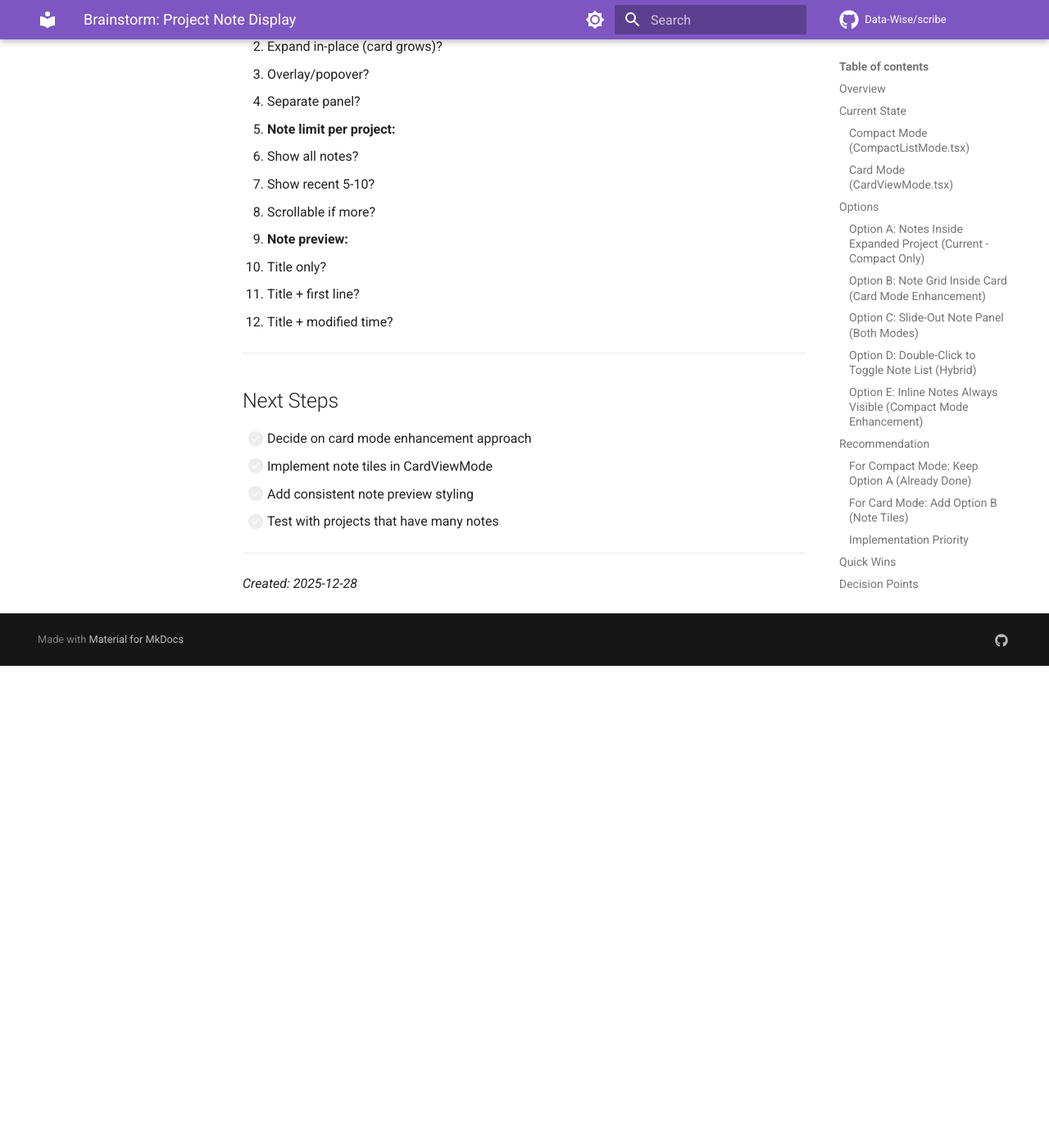
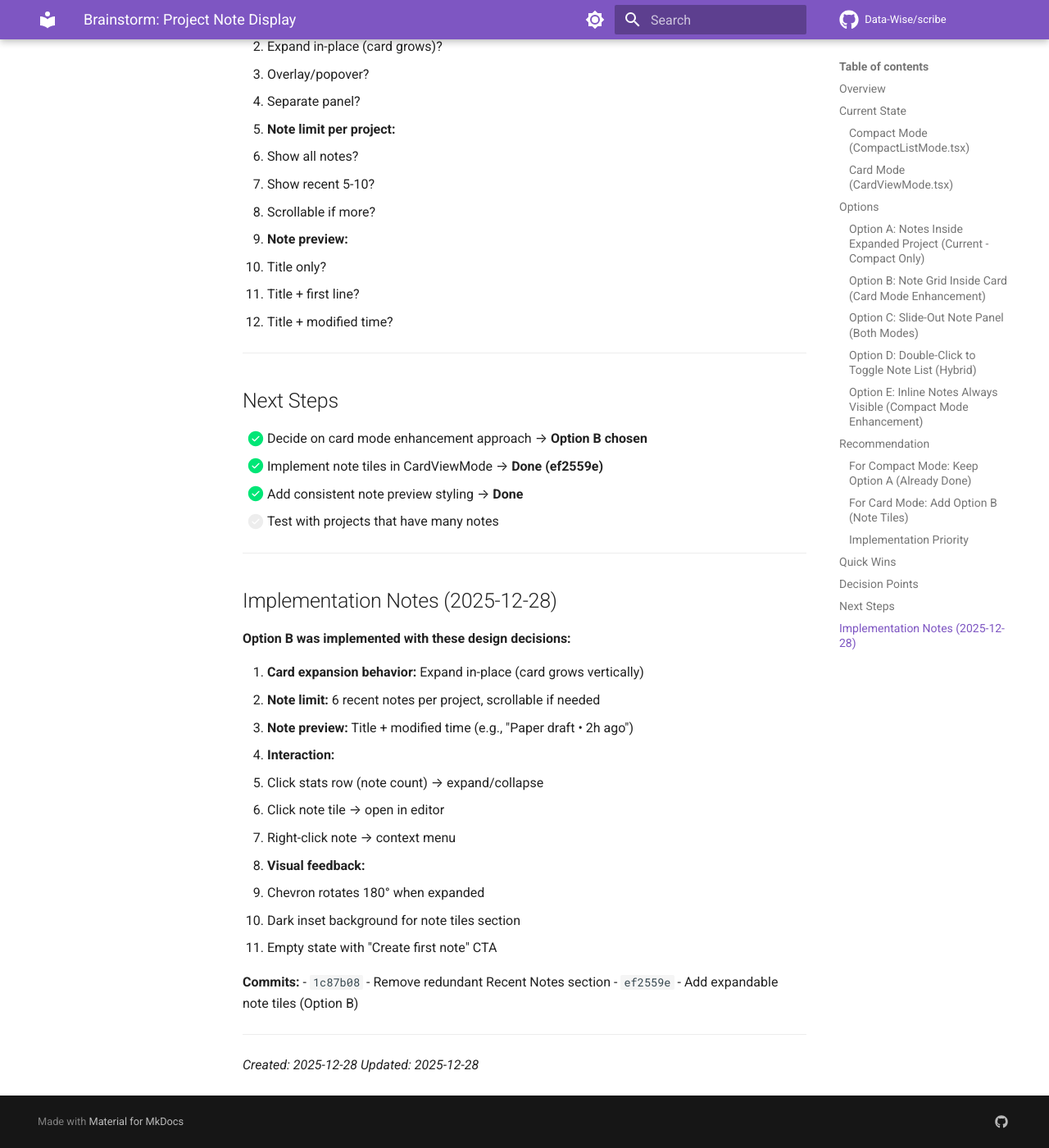
Before and after one commit to Data-Wise/scribe, an MkDocs documentation site: the page built from docs/planning/BRAINSTORM-PROJECT-NOTE-DISPLAY.md, in a window 1280 px wide and 1400 px high, scrolled down 4145 px. Shown: the whole window at 82% size. Built offline with MkDocs 1.6.1 and Material for MkDocs 9.7.7, drawn with Linux system fonts in a browser that asks for light colours; comment, search, counter and statistics services are not loaded; before the commit the page ends 4957 px from its top, so only the background shows below that.

Commit message:
docs: Update planning docs with Option B implementation notes
- Mark Option B tasks as complete in brainstorm doc
- Add implementation notes (design decisions, commits)
- Update .STATUS with Phase 1.5 completion (35% progress)
- Sprint 25 now includes Project Note Display phase

🤖 Generated with [Claude Code](https://claude.com/claude-code)

Co-Authored-By: Claude Opus 4.5 <noreply@anthropic.com>

```diff
--- a/docs/planning/BRAINSTORM-PROJECT-NOTE-DISPLAY.md
+++ b/docs/planning/BRAINSTORM-PROJECT-NOTE-DISPLAY.md
@@ -226,11 +226,34 @@ Before implementing, consider:
 
 ## Next Steps
 
-1. [ ] Decide on card mode enhancement approach
-2. [ ] Implement note tiles in CardViewMode
-3. [ ] Add consistent note preview styling
+1. [x] Decide on card mode enhancement approach → **Option B chosen**
+2. [x] Implement note tiles in CardViewMode → **Done (ef2559e)**
+3. [x] Add consistent note preview styling → **Done**
 4. [ ] Test with projects that have many notes
 
 ---
 
+## Implementation Notes (2025-12-28)
+
+**Option B was implemented with these design decisions:**
+
+1. **Card expansion behavior:** Expand in-place (card grows vertically)
+2. **Note limit:** 6 recent notes per project, scrollable if needed
+3. **Note preview:** Title + modified time (e.g., "Paper draft • 2h ago")
+4. **Interaction:**
+   - Click stats row (note count) → expand/collapse
+   - Click note tile → open in editor
+   - Right-click note → context menu
+5. **Visual feedback:**
+   - Chevron rotates 180° when expanded
+   - Dark inset background for note tiles section
+   - Empty state with "Create first note" CTA
+
+**Commits:**
+- `1c87b08` - Remove redundant Recent Notes section
+- `ef2559e` - Add expandable note tiles (Option B)
+
+---
+
 *Created: 2025-12-28*
+*Updated: 2025-12-28*
```
Also changed, not shown: .claude/sessions/2025-12-28-hud-bugfixes.md (added, +32 -0 lines), 1 other file.
